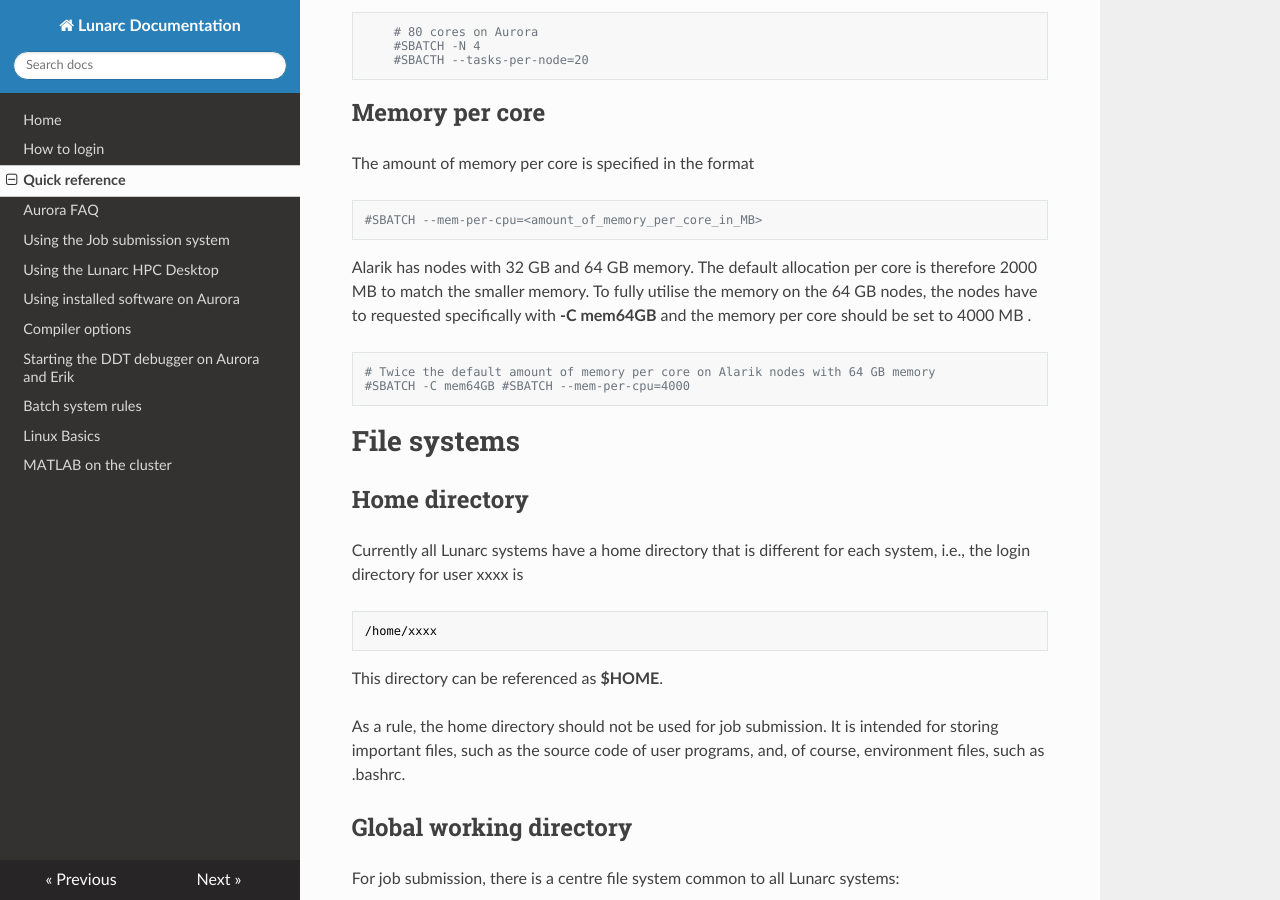
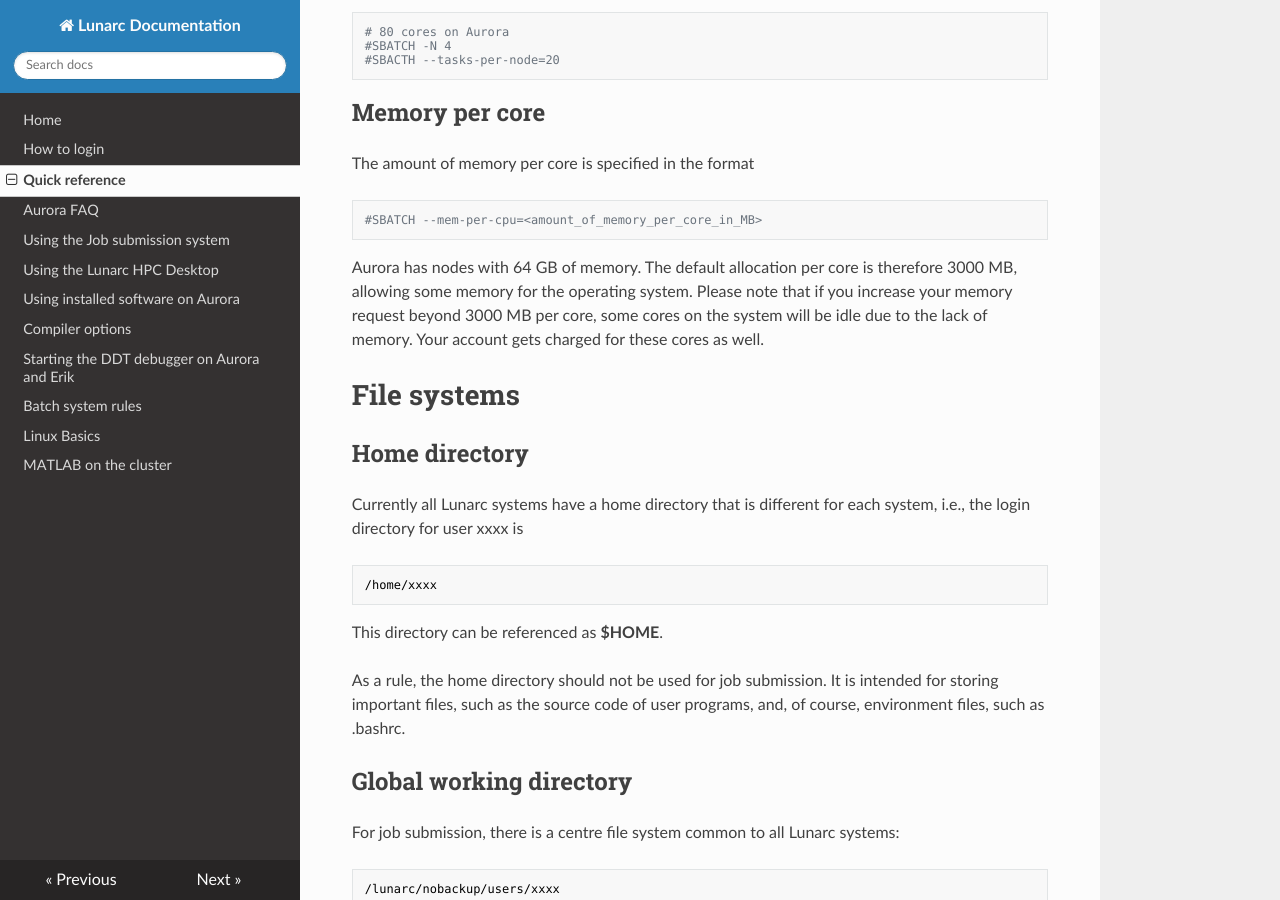
Before and after one commit to lunarc/lunarc_docs, an MkDocs documentation site: the page built from docs/quick_reference.md, in a window 1280 px wide and 900 px high, scrolled down 999 px. Built offline with MkDocs 1.6.1, drawn with Linux system fonts in a browser that asks for light colours; nearby versions of some CDN libraries; old or Windows-style settings are respelled for this version of MkDocs.

Commit message:
fixing memory description for Aurora

````diff
--- a/docs/quick_reference.md
+++ b/docs/quick_reference.md
@@ -32,11 +32,10 @@ The number of cores for a job is specified in the batch script in the format
     #SBATCH --tasks-per-node=<number_of_cores_per_node>
 
 Aurora has 20 cores per node. On this system, 80 cores would be allocated through
-```
+
     # 80 cores on Aurora
     #SBATCH -N 4
     #SBACTH --tasks-per-node=20
-```
 
 ## Memory per core
 
@@ -44,10 +43,7 @@ The amount of memory per core is specified in the format
 
     #SBATCH --mem-per-cpu=<amount_of_memory_per_core_in_MB>
 
-Alarik has nodes with 32 GB and 64 GB memory. The default allocation per core is therefore 2000 MB to match the smaller memory. To fully utilise the memory on the 64 GB nodes, the nodes have to requested specifically with **-C mem64GB** and the memory per core should be set to 4000 MB .
-
-    # Twice the default amount of memory per core on Alarik nodes with 64 GB memory
-    #SBATCH -C mem64GB #SBATCH --mem-per-cpu=4000
+Aurora has nodes with 64 GB of memory. The default allocation per core is therefore 3000 MB, allowing some memory for the operating system.  Please note that if you increase your memory request beyond 3000 MB per core, some cores on the system will be idle due to the lack of memory.  Your account gets charged for these cores as well.
 
 # File systems
 
````
